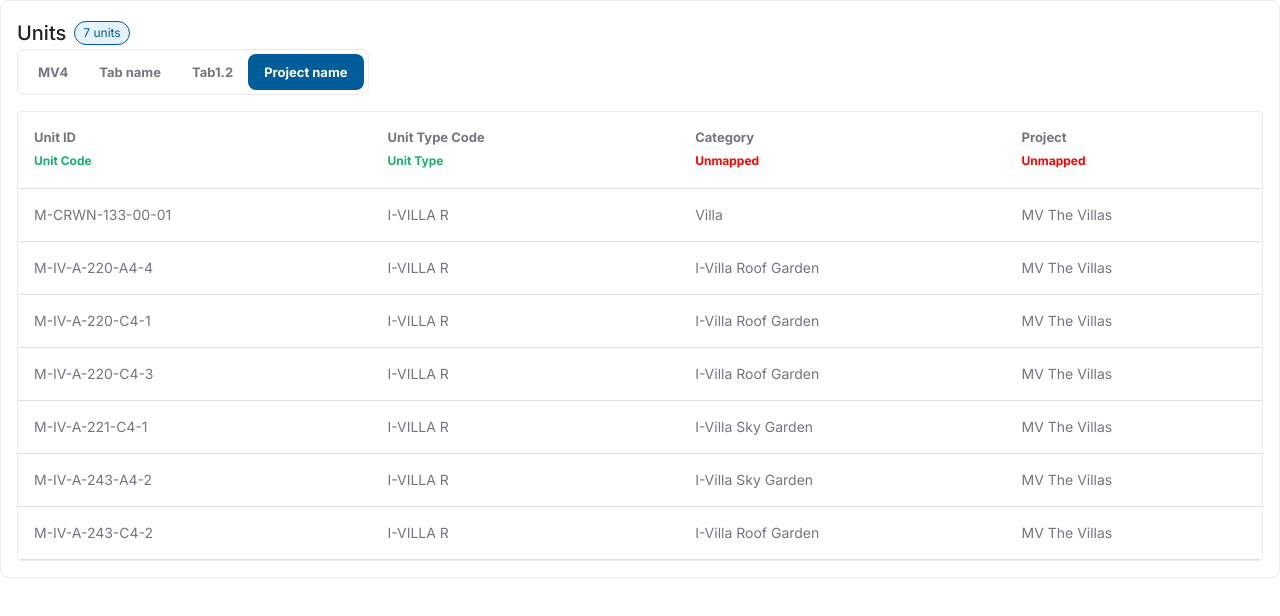
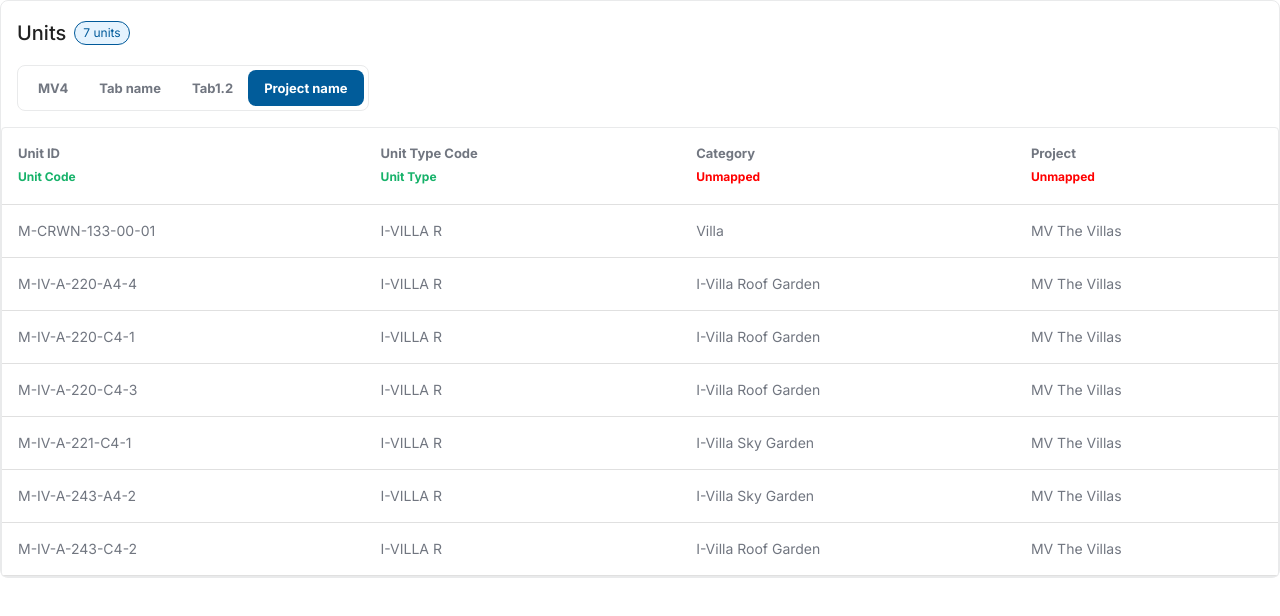
Before and after one commit to youssef1fadel/table-component, a React (Vite) app: page / in a window 1280 px wide. Shown: the top 616 px of the page. Built offline with nearby package versions, Linux system fonts and the light colour scheme; some icons are missing.

Commit message:
Additional modifications

```diff
--- a/src/components/TabSlider.tsx
+++ b/src/components/TabSlider.tsx
@@ -41,7 +41,7 @@ export default function TabSlider({
 	}
 
 	return (
-		<Box>
+		<Box ml={2}>
 			<ToggleButtonGroup
 				value={activeIndex}
 				exclusive
--- a/src/components/UnitManager.tsx
+++ b/src/components/UnitManager.tsx
@@ -1,5 +1,5 @@
 import React from 'react'
-import { Button, Typography, Box } from '@mui/material'
+import { Typography, Box } from '@mui/material'
 import UnitTable, { type Unit, type ColumnConfig } from './UnitTable'
 import TabSlider from './TabSlider'
 
@@ -120,8 +120,8 @@ export default function UnitManager() {
 	}, [activeTab])
 
 	return (
-		<Box p={2} sx={{ border: '1px solid #E9EAEB', borderRadius: '8px' }}>
-			<Box display="flex" alignItems="center">
+		<Box sx={{ border: '1px solid #E9EAEB', borderRadius: '8px' }}>
+			<Box p={2} display="flex" alignItems="center">
 				<Typography variant="h6" component="label">
 					Units
 				</Typography>
--- a/src/components/UnitTable.tsx
+++ b/src/components/UnitTable.tsx
@@ -113,9 +113,9 @@ export default function UnitTable({ data, columnConfig }: UnitTableProps) {
 	return (
 		<TableContainer
 			component={Paper}
-			sx={{ border: '1px solid #E9EAEB', maxWidth: '100%', boxShadow: 'none' }}
+			sx={{ border: '1px solid #E9EAEB', minWidth: '100%', boxShadow: 'none' }}
 		>
-			<Table sx={{ minWidth: 650 }}>
+			<Table sx={{ minWidth: '100%' }}>
 				<TableHead>
 					{table.getHeaderGroups().map((headerGroup) => (
 						<TableRow key={headerGroup.id}>
```
